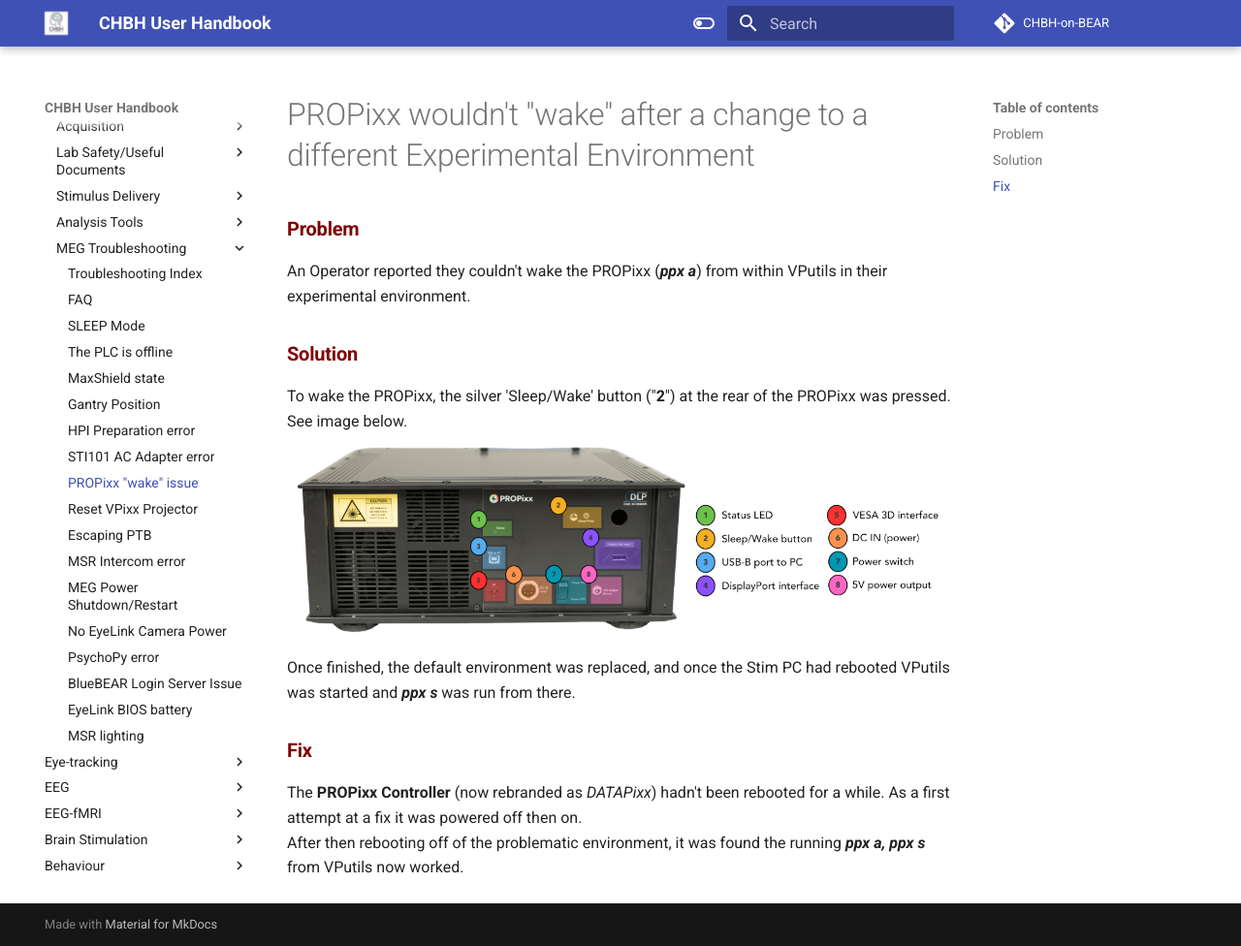
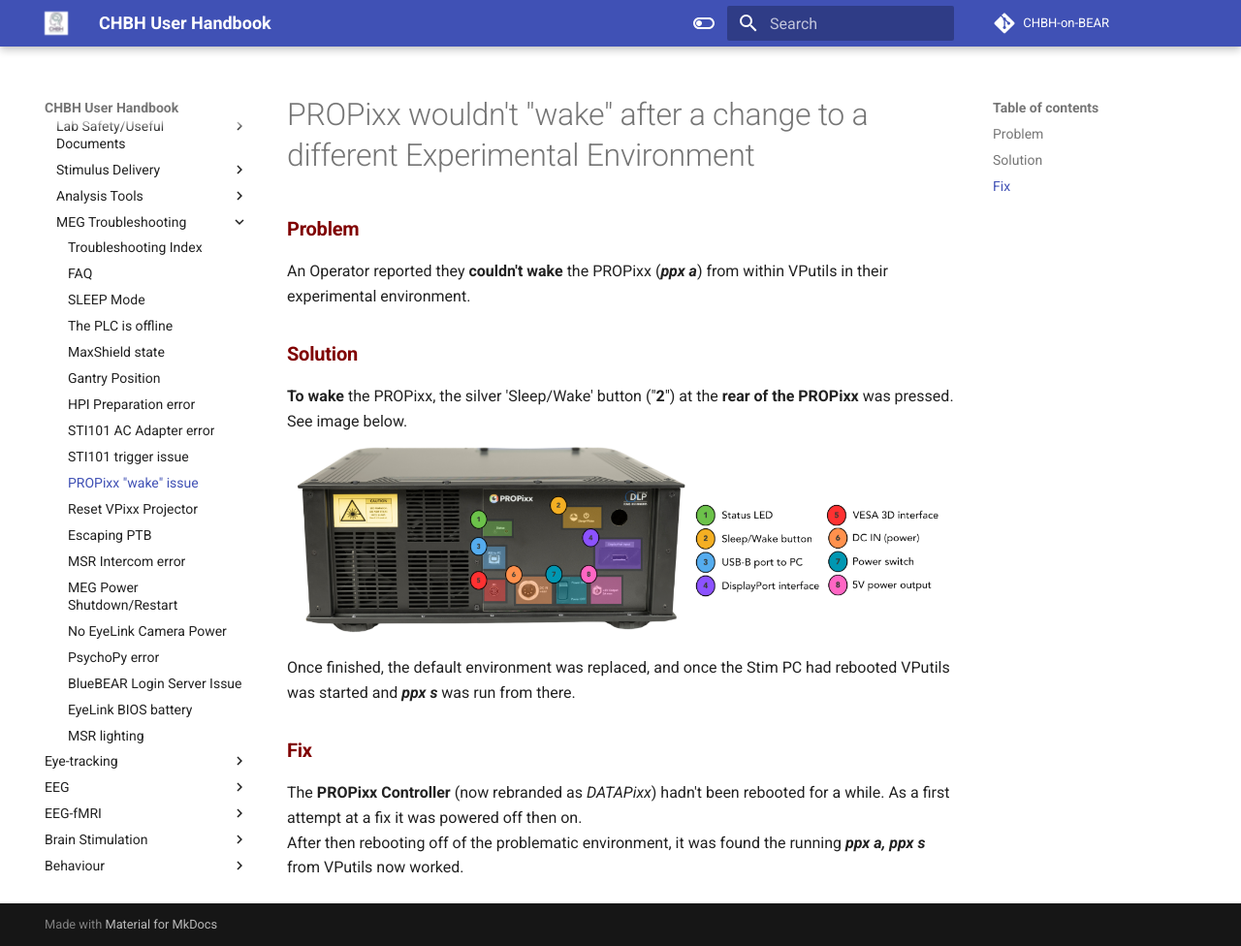
Before and after one commit to chbh-opensource/chbh-on-bear, an MkDocs documentation site: the page built from docs/meg/troubleshooting/propixx_issue.md, in a window 1280 px wide and 976 px high. Shown: the whole window at 97% size. Built offline with MkDocs 1.6.1 and Material for MkDocs 9.7.7, drawn with Linux system fonts in a browser that asks for light colours; comment, search, counter and statistics services are not loaded.

Commit message:
Adding to MEG Troubleshooting

```diff
--- a/docs/meg/troubleshooting/propixx_issue.md
+++ b/docs/meg/troubleshooting/propixx_issue.md
@@ -2,11 +2,11 @@
 
 ### **<span style="color:maroon">Problem</span>**
 
-An Operator reported they couldn't wake the PROPixx (***ppx a***) from within VPutils in their experimental environment.
+An Operator reported they **couldn't wake** the PROPixx (***ppx a***) from within VPutils in their experimental environment.
 
 ### **<span style="color:maroon">Solution</span>**
 
-To wake the PROPixx, the silver 'Sleep/Wake' button ("**2**") at the rear of the PROPixx was pressed. See image below.<br />
+**To wake** the PROPixx, the silver 'Sleep/Wake' button ("**2**") at the **rear of the PROPixx** was pressed. See image below.<br />
 ![PROPixx rear panel](../../images/meg/propixxlabeled.png)
 Once finished, the default environment was replaced, and once the Stim PC had rebooted VPutils was started and ***ppx s*** was run from there.
 
--- a/mkdocs.yml
+++ b/mkdocs.yml
@@ -148,6 +148,7 @@
         - Gantry Position: meg/troubleshooting/gantry_position.md
         - HPI Preparation error: meg/troubleshooting/hpi_preparation.md
         - STI101 AC Adapter error: meg/troubleshooting/sti101_adapter.md
+        - STI101 trigger issue: meg/troubleshooting/sti101_triggers.md
         - PROPixx "wake" issue: meg/troubleshooting/propixx_issue.md
         - Reset VPixx Projector: meg/troubleshooting/reset_vpixx.md
         - Escaping PTB: meg/troubleshooting/escaping_ptb.md
```
Also changed, not shown: docs/meg/troubleshooting/sti101_triggers.md (added, +16 -0 lines), docs/meg/troubleshooting/troubleshooting.md (+2 -0 lines).
